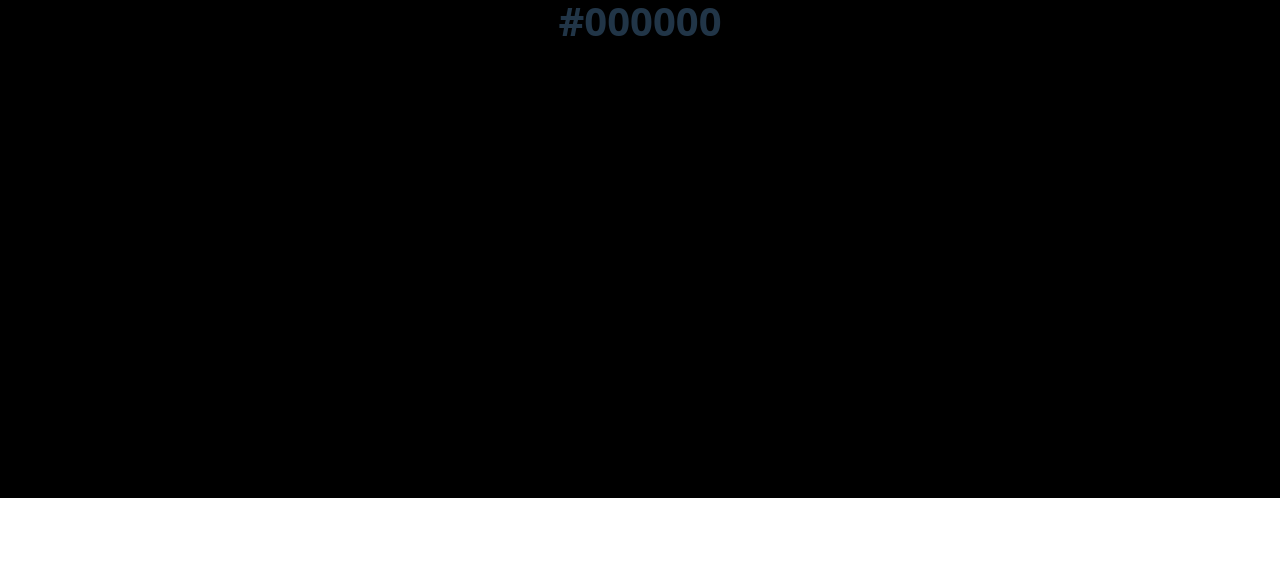
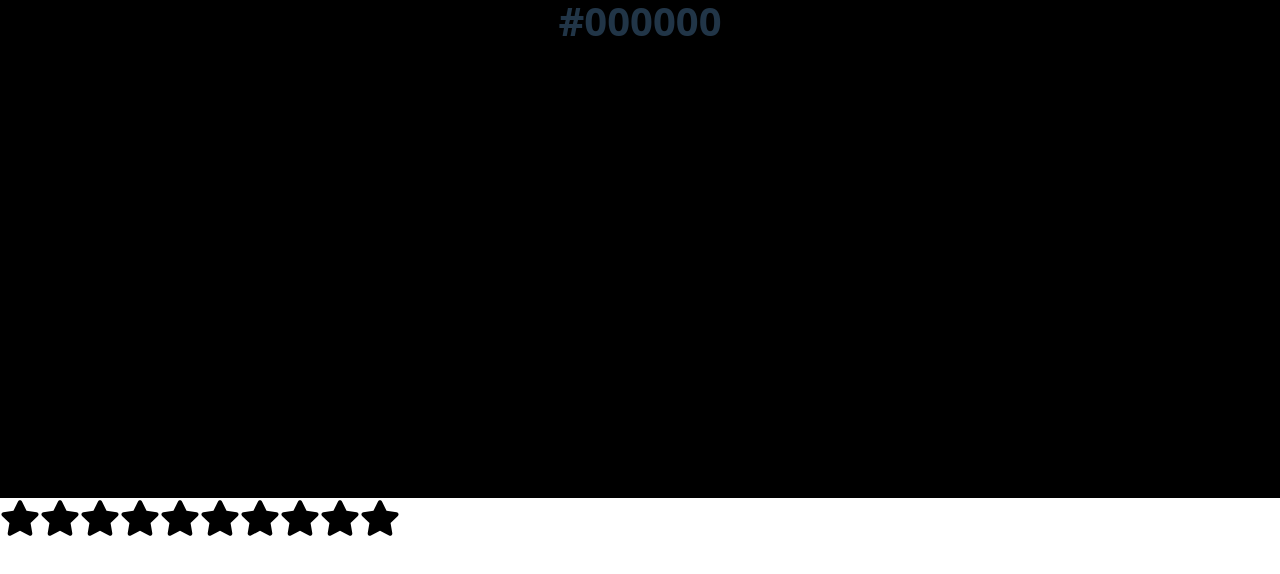
Before and after one commit to khalilovmusa/imporve-react, a React (Vite) app: page / in a window 1280 px wide. Shown: the part 715-1289 px from the top of the page. Before the commit the page ends 1213 px from the top, so only its background shows below. Built offline with nearby package versions, Linux system fonts and the light colour scheme.

Commit message:
Star rating

```diff
--- a/package.json
+++ b/package.json
@@ -12,7 +12,8 @@
   },
   "dependencies": {
     "react": "^19.0.0",
-    "react-dom": "^19.0.0"
+    "react-dom": "^19.0.0",
+    "react-icons": "^5.5.0"
   },
   "devDependencies": {
     "@eslint/js": "^9.22.0",
--- /dev/null
+++ b/src/components/organisms/star-rating/index.jsx
@@ -0,0 +1,41 @@
+import React, { useState } from 'react'
+import { FaStar } from 'react-icons/fa'
+import './styles.css'
+
+const StarRating = ({amountOfStars = 5}) => {
+
+    const [ rating, setRating ] = useState(0)
+    const [ hover, setHover ] = useState(0)
+
+    const handleClick = (getCurrentIndex) => {
+        setRating(getCurrentIndex)
+    }
+
+    const handleMouseEnter = (getCurrentIndex) => {
+        setHover(getCurrentIndex)
+    }
+
+    const handleMouseLeave = () => {
+       setHover(rating)
+    }
+
+    return(
+        <div style={{ display: 'flex', height: '100vh', width: '100vw' }}>
+            {
+                [...Array(amountOfStars)].map((_, index) => {
+                    index += 1
+                    return <FaStar
+                    key={index}
+                    className={index <= (hover || rating) ? 'active' : 'inactive'}
+                    onClick={() => handleClick(index)}
+                    onMouseEnter={() => handleMouseEnter(index)}
+                    onMouseLeave={() => handleMouseLeave(index)}
+                    size={40}
+                    />
+                })
+            }
+        </div>
+    )
+}
+
+export default StarRating
--- /dev/null
+++ b/src/components/organisms/star-rating/styles.css
@@ -0,0 +1,7 @@
+.active {
+    color: #fff700
+}
+
+.inactive {
+    color: #000000
+}
--- a/src/main.jsx
+++ b/src/main.jsx
@@ -2,11 +2,13 @@ import { createRoot } from 'react-dom/client'
 import './index.css'
 import React from 'react'
 import Accordion from './components/organisms/accordion'
-import RandomColor from './components/organisms/random-color'
+import RandomColor from './components/organisms/star-rating/random-color'
+import StarRating from './components/organisms/star-rating'
 
 createRoot(document.getElementById('root')).render(
   <>
    <Accordion />
    <RandomColor />
+   <StarRating amountOfStars={10} />
   </>
 )
```
Also changed, not shown: src/components/organisms/star-rating/random-color/index.jsx (renamed from src/components/organisms/random-color/index.jsx), 1 other file (tests, documents, lock files or other folders).
